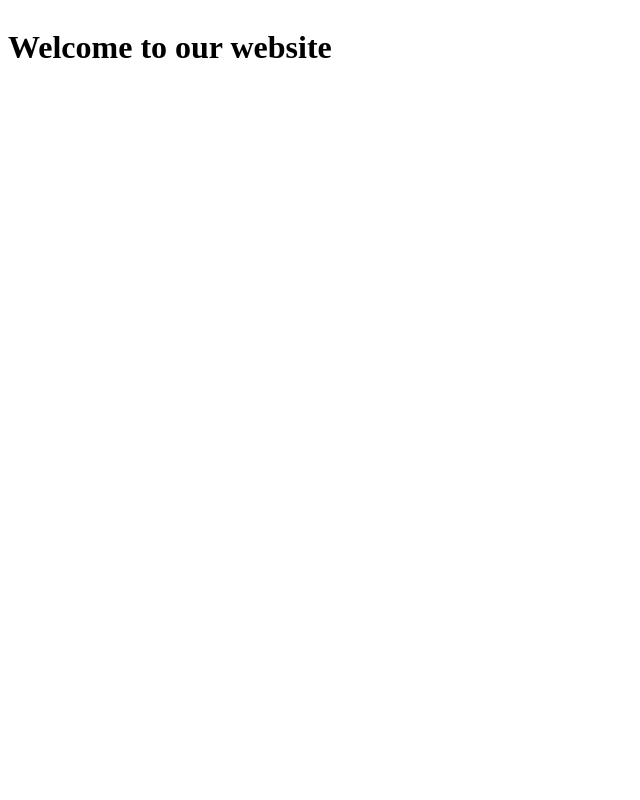
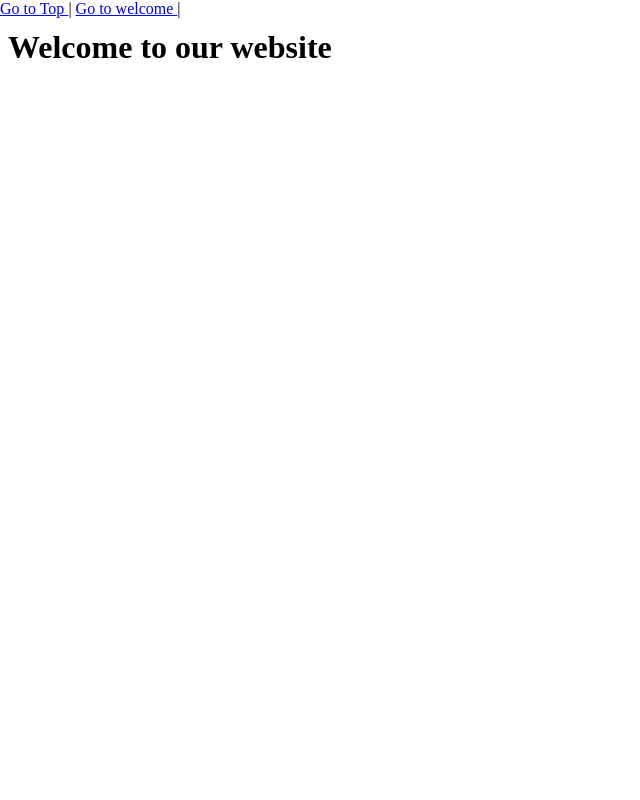
Before and after one commit to alishabab/projectshabab, a plain HTML site: page index.html in a window 1280 px wide. Shown: the top 800 px of the page, without its empty margins (0-640 px from the left). Drawn offline with Linux system fonts and the light colour scheme.

Commit message:
story 11

```diff
--- a/css/style.css
+++ b/css/style.css
@@ -8,3 +8,10 @@
     height: 100vh;
     overflow: auto;
 }
+#navbar{
+    position: fixed;
+    top: 0;
+    left: 0;
+    width: 100%;
+    height: 23px;
+}
```
